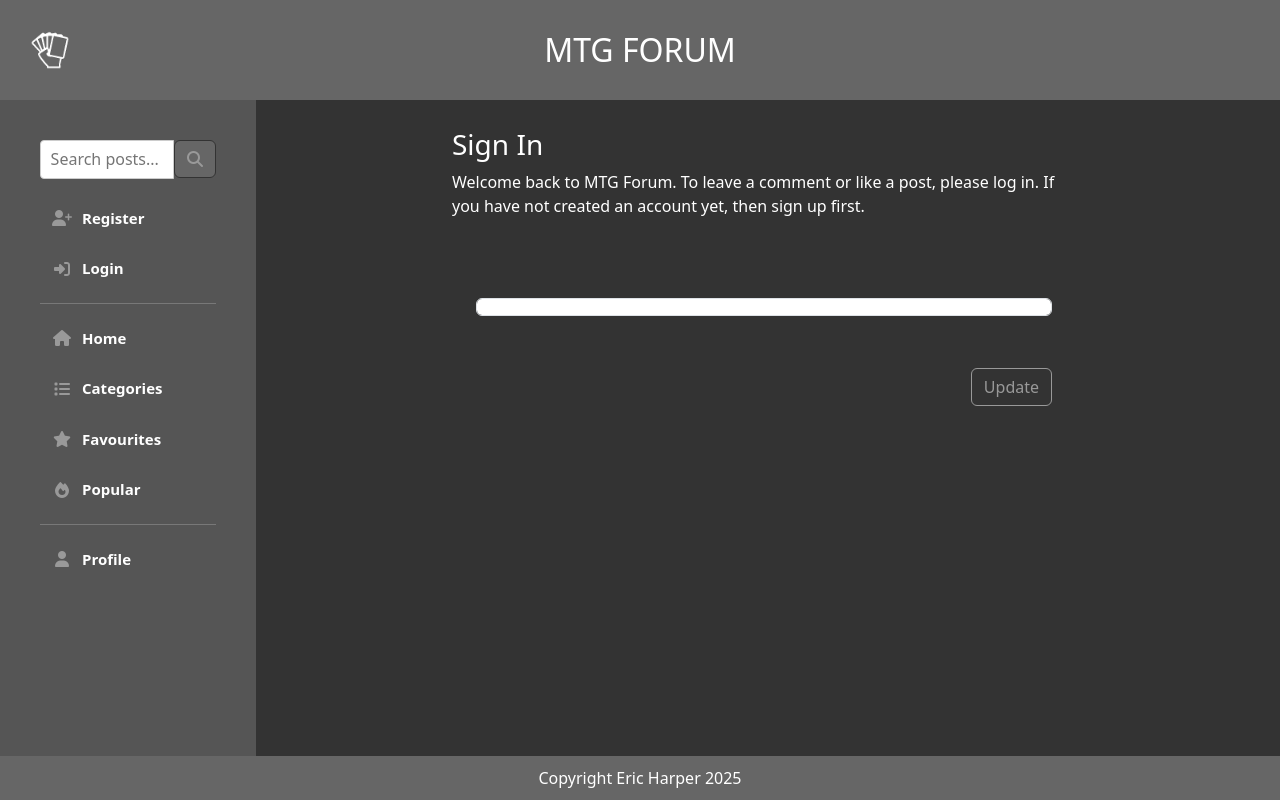
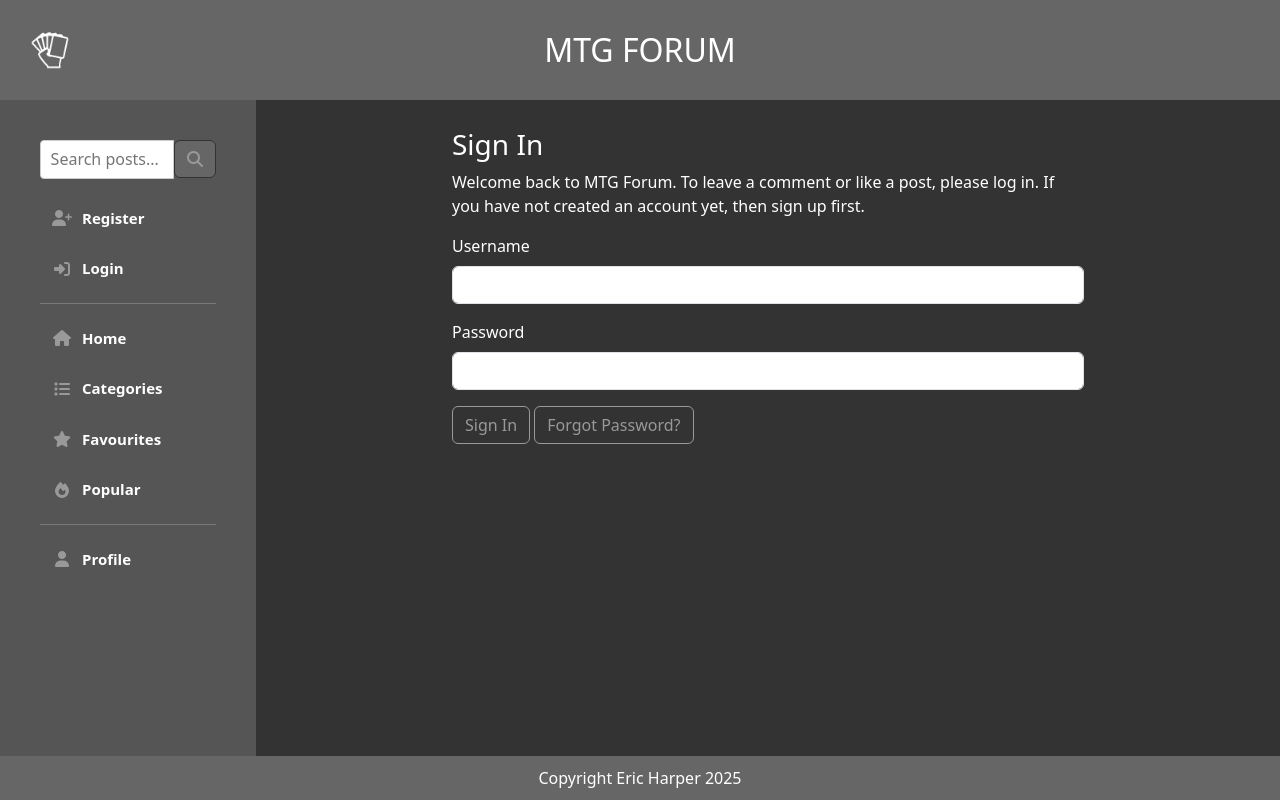
Before and after one commit to Arcandrus/mtg-forum, a Django app: page /accounts/login/ in a window 1280 px wide. Run offline with Django 5.2, Linux system fonts and the light colour scheme; some libraries are stand-ins or nearby versions.

Commit message:
Changes to login page

```diff
--- a/templates/account/login.html
+++ b/templates/account/login.html
@@ -14,71 +14,21 @@
                 you have not created an account yet, then <a class="link" href="{{ signup_url }}">sign up</a>
                 first.
             </p>
-        </div>
-    </div>
-    <div class="row">
-        <div class="col-md-8 mt-3 offset-md-2">
-            <form method="POST" enctype="multipart/form-data" class="w-100" style="max-width: 600px;">
+
+            <form method="post" action="{% url 'account_login' %}">
                 {% csrf_token %}
-
-                <!-- Full Name -->
-                <div class="mb-3 d-flex align-items-center">
-                    {{ form.full_name.label_tag }}
-                    <div class="flex-grow-1 ms-3">
-                        {{ form.full_name }}
-                        {{ form.full_name.errors }}
-                    </div>
+                <div class="mb-3">
+                    <label for="id_login" class="form-label">Username</label>
+                    <input type="text" name="login" class="form-control" id="id_login" required>
                 </div>
 
-                <!-- Username -->
-                <div class="mb-3 d-flex align-items-center">
-                    {{ form.username.label_tag }}
-                    <div class="flex-grow-1 ms-3">
-                        {{ form.username }}
-                        {{ form.username.errors }}
-                    </div>
+                <div class="mb-3">
+                    <label for="id_password" class="form-label">Password</label>
+                    <input type="password" name="password" class="form-control" id="id_password" required>
                 </div>
 
-                <!-- Email -->
-                <div class="mb-3 d-flex align-items-center">
-                    {{ form.email.label_tag }}
-                    <div class="flex-grow-1 ms-3">
-                        {{ form.email }}
-                        {{ form.email.errors }}
-                    </div>
-                </div>
-
-                <!-- Profile Picture with label above and image preview -->
-                <div class="mb-3">
-                    <div class="mb-2 fw-bold">
-                        {{ form.profile_picture.label_tag }}
-                    </div>
-                    <div class="d-flex align-items-start">
-                        {% if user.profile_picture %}
-                        <div>
-                            <img src="{{ user.profile_picture.url }}" alt="Current Profile Picture"
-                                class="img-thumbnail" style="max-width: 150px;">
-                        </div>
-                        {% endif %}
-                        <div class="ms-4 flex-grow-1">
-                            <div class="form-control p-2">
-                                {{ form.profile_picture }}
-                            </div>
-                            <div class="text-danger small mt-1">
-                                {{ form.profile_picture.errors }}
-                            </div>
-                        </div>
-                    </div>
-                </div>
-
-                <!-- Clear Profile Picture Checkbox -->
-                <div class="mb-3 d-flex align-items-center checkbox-inline">
-                    {{ form.clear_profile_picture.label_tag }}
-                    {{ form.clear_profile_picture }}
-                </div>
-
-                <!-- Submit Button -->
-                <button class="btn btn-primary float-end mt-3" type="submit">Update</button>
+                <button type="submit" class="btn btn-primary">Sign In</button>
+                <a href="{% url 'account_reset_password' %}" class="btn btn-link">Forgot Password?</a>
             </form>
 
         </div>
```
